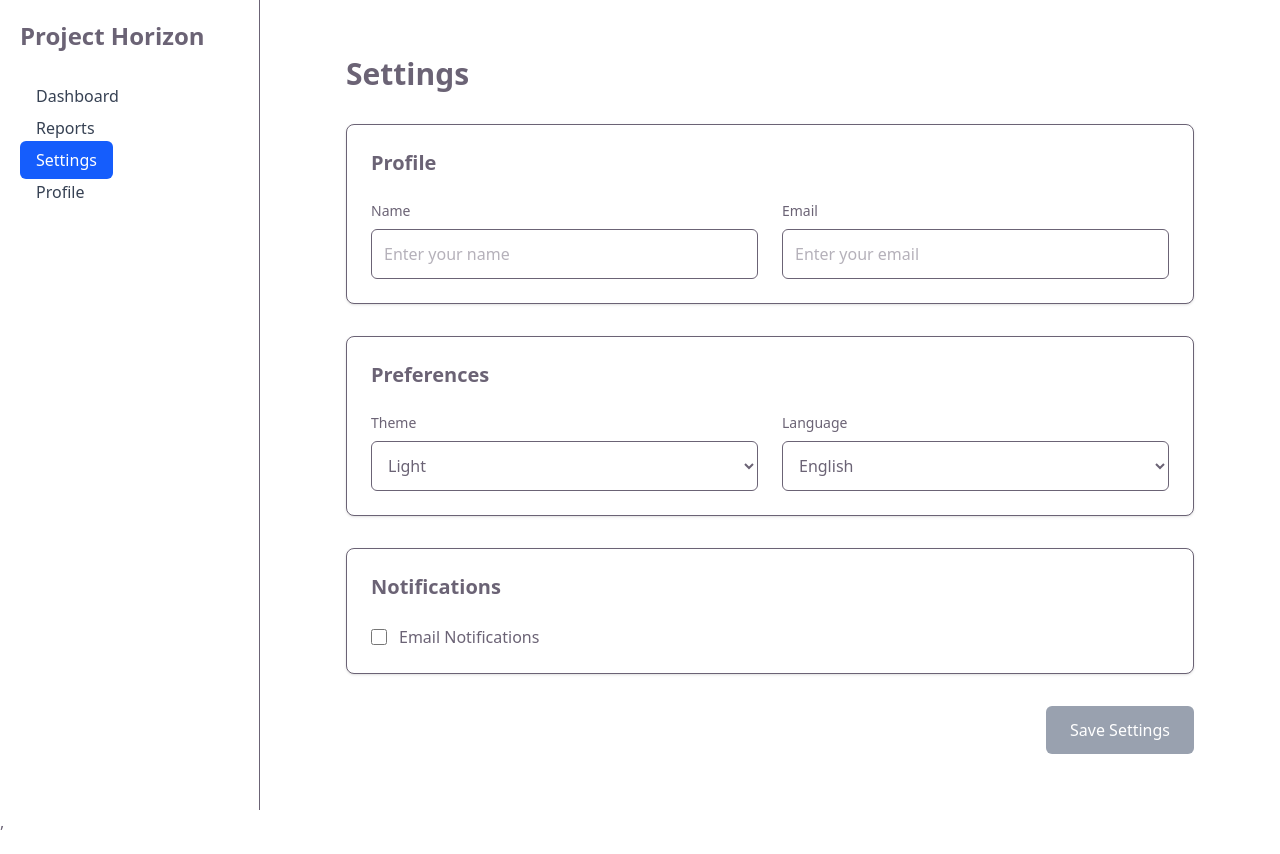
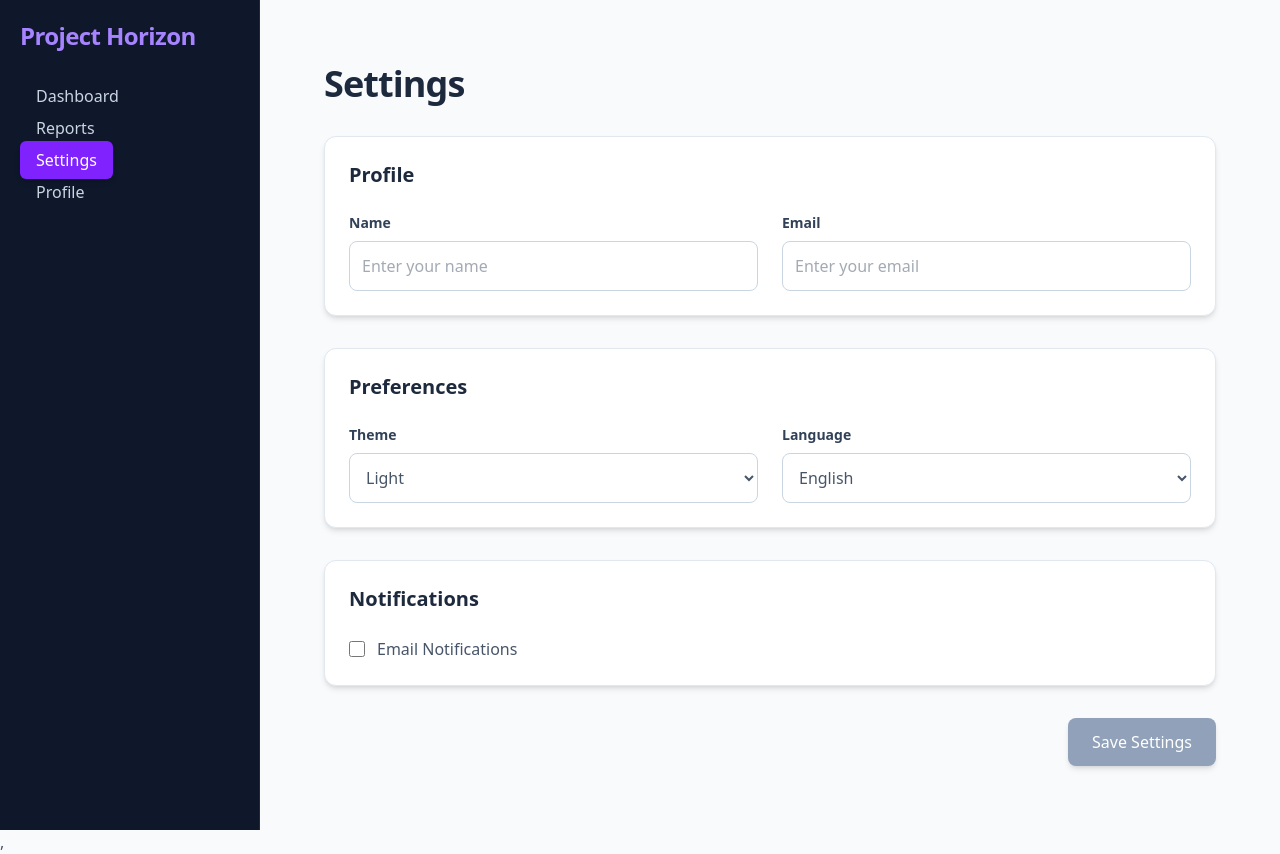
Before and after one commit to CrimsonUnicorn/Project-Horizon, a React (Vite) app in the folder horizon/: page /settings in a window 1280 px wide. Built offline with nearby package versions, Linux system fonts and the light colour scheme.

Commit message:
UI updated

```diff
--- a/horizon/src/components/Button/Button.tsx
+++ b/horizon/src/components/Button/Button.tsx
@@ -11,7 +11,7 @@ function Button({
     return (
         <button
             {...props}
-            className="rounded-md bg-blue-600 px-6 py-3 text-white transition-all duration-300 ease-in-out hover:bg-blue-700 disabled:cursor-not-allowed disabled:bg-gray-400"
+            className="rounded-lg bg-violet-600 px-6 py-3 font-medium text-white shadow-md transition-all duration-300 hover:-translate-y-0.5 hover:bg-violet-700 hover:shadow-lg disabled:bg-slate-400"
         >
             {children}
         </button>
--- a/horizon/src/components/InputField/InputFiend.tsx
+++ b/horizon/src/components/InputField/InputFiend.tsx
@@ -25,7 +25,7 @@ function InputField({
     <div>
       <label
         htmlFor={id}
-        className="mb-2 block text-sm font-medium"
+        className="mb-2 block text-sm font-semibold text-slate-700"
       >
         {label}
       </label>
@@ -37,7 +37,7 @@ function InputField({
         placeholder={placeholder}
         value={value}
         onChange={onChange}
-        className="w-full rounded-md border p-3"
+        className="w-full rounded-lg border border-slate-300 bg-white p-3 outline-none transition focus:border-violet-500 focus:ring-2 focus:ring-violet-200"
       />
 
       {error && (
--- a/horizon/src/components/Sidebar/Sidebar.tsx
+++ b/horizon/src/components/Sidebar/Sidebar.tsx
@@ -9,8 +9,8 @@ const navigation = [
 
 function Sidebar() {
   return (
-    <aside className="w-full border-b bg-white p-4 sm:p-5 md:min-h-screen md:w-[260px] md:border-b-0 md:border-r">
-      <h1 className="mb-8 text-2xl font-bold">Project Horizon</h1>
+    <aside className="w-full border-b border-slate-800 bg-slate-900 p-4 text-white sm:p-5 md:min-h-screen md:w-[260px] md:border-b-0 md:border-r">
+      <h1 className="mb-8 text-2xl font-bold tracking-tight text-violet-400">Project Horizon</h1>
 
       <nav>
         <ul className="space-y-2">
@@ -21,8 +21,8 @@ function Sidebar() {
                 className={({ isActive }) =>
                   `w-full rounded-md px-4 py-2 text-left transition-colors ${
                     isActive
-                      ? "bg-blue-600 text-white"
-                      : "text-gray-700 hover:bg-gray-100"
+                      ? "bg-violet-600 text-white shadow-md"
+                      : "text-slate-300 hover:bg-slate-800 hover:text-white transition-colors duration-200"
                   }`
                 }
               >
--- a/horizon/src/components/WhitespaceCard/WhitespaceCard.tsx
+++ b/horizon/src/components/WhitespaceCard/WhitespaceCard.tsx
@@ -12,8 +12,8 @@ function WorkspaceCard({
     className = "",
 }: WorkspaceCardProps) {
     return (
-        <section className={`rounded-lg border bg-white p-6 shadow-sm ${className}`}>
-            <h2 className="mb-6 text-xl font-semibold">
+        <section className={`rounded-xl border border-slate-200 bg-white p-6 shadow-md transition-shadow duration-300 hover:shadow-lg ${className}`}>
+            <h2 className="mb-6 text-xl font-semibold text-slate-800">
                 {title}
             </h2>
 
--- a/horizon/src/features/Settings/PreferenceSection.tsx
+++ b/horizon/src/features/Settings/PreferenceSection.tsx
@@ -13,7 +13,7 @@ function PreferenceSection() {
 
             <div className="grid gap-6 md:grid-cols-2">
                 <div>
-                    <label htmlFor="theme" className="mb-2 block text-sm font-medium">
+                    <label htmlFor="theme" className="mb-2 block text-sm font-semibold text-slate-700">
                         Theme
                     </label>
 
@@ -21,14 +21,14 @@ function PreferenceSection() {
                         name="theme"
                         value={theme}
                         onChange={(e) => dispatch(setTheme(e.target.value))}
-                        className="w-full rounded-md border p-3">
+                        className="w-full rounded-lg border border-slate-300 bg-white p-3 outline-none transition focus:border-violet-500 focus:ring-2 focus:ring-violet-200">
                         <option value="light">Light</option>
                         <option value="dark">Dark</option>
                     </select>
                 </div>
 
                 <div>
-                    <label htmlFor="language" className="mb-2 block text-sm font-medium">
+                    <label htmlFor="language" className="mb-2 block text-sm font-semibold text-slate-700">
                         Language
                     </label>
 
@@ -36,7 +36,7 @@ function PreferenceSection() {
                         name="language"
                         value={language}
                         onChange={(e) => dispatch(setLanguage(e.target.value))}
-                        className="w-full rounded-md border p-3">
+                        className="w-full rounded-lg border border-slate-300 bg-white p-3 outline-none transition focus:border-violet-500 focus:ring-2 focus:ring-violet-200">
                         <option value="english">English</option>
                         <option value="hindi">Hindi</option>
                     </select>
--- a/horizon/src/index.css
+++ b/horizon/src/index.css
@@ -10,6 +10,10 @@
 html,
 body,
 #root {
+  min-height: 100%;
+  margin: 0;
+  padding: 0;
+  width: 100%;
   min-height: 100%;
 }
 
--- a/horizon/src/layouts/AppLayout.tsx
+++ b/horizon/src/layouts/AppLayout.tsx
@@ -7,7 +7,7 @@ interface AppLayoutProps {
 
 function AppLayout({ children }: AppLayoutProps) {
   return (
-    <div className="mx-auto grid min-h-screen w-full max-w-[1440px] grid-cols-1 md:grid-cols-[260px_1fr]">
+    <div className="w-full grid min-h-screen w-full  grid-cols-1 md:grid-cols-[260px_1fr]">
       <Sidebar />
 
       <main className="overflow-auto p-4 sm:p-6 lg:p-8">
--- a/horizon/src/pages/Settings.tsx
+++ b/horizon/src/pages/Settings.tsx
@@ -106,8 +106,8 @@ function Settings() {
 
 
     return (
-        <div className="mx-auto max-w-4xl p-6">
-            <h1 className="mb-8 text-3xl font-bold">Settings</h1>
+        <div className="mx-auto max-w-5xl p-6 sm:p-8">
+            <h1 className="mb-8 text-4xl font-bold tracking-tight text-slate-800">Settings</h1>
 
             <form
                 className="space-y-8"
@@ -122,18 +122,11 @@ function Settings() {
                 />
 
                 {/* Preferences */}
-                <PreferenceSection
-                    theme={formData.theme}
-                    language={formData.language}
-                    onChange={handleChange}
-                />
+                <PreferenceSection/>
 
 
                 {/* Notifications */}
-                <NotificationSection
-                    notifications={formData.notifications}
-                    onChange={handleChange}
-                />
+                <NotificationSection/>
 
                 {/* Submit Button */}
                 <div className="flex justify-end">
--- a/horizon/src/styles/tokens.css
+++ b/horizon/src/styles/tokens.css
@@ -1,10 +1,10 @@
 :root {
   /* Colors */
-  --color-text: #6b6375;
-  --color-heading: #08060d;
-  --color-background: #ffffff;
-  --color-border: #e5e4e7;
-  --color-accent: #aa3bff;
+  --color-background: #f8fafc;
+  --color-text: #475569;
+  --color-heading: #0f172a;
+  --color-border: #e2e8f0;
+  --color-accent: #7c3aed;
 
   /* Typography */
   --font-family-base: system-ui, "Segoe UI", Roboto, sans-serif;
--- a/package.json
+++ /dev/null
@@ -1,6 +0,0 @@
-{
-  "dependencies": {
-    "@tailwindcss/vite": "^4.3.3",
-    "tailwindcss": "^4.3.3"
-  }
-}
```
Also changed, not shown: 1 other file (tests, documents, lock files or other folders).
